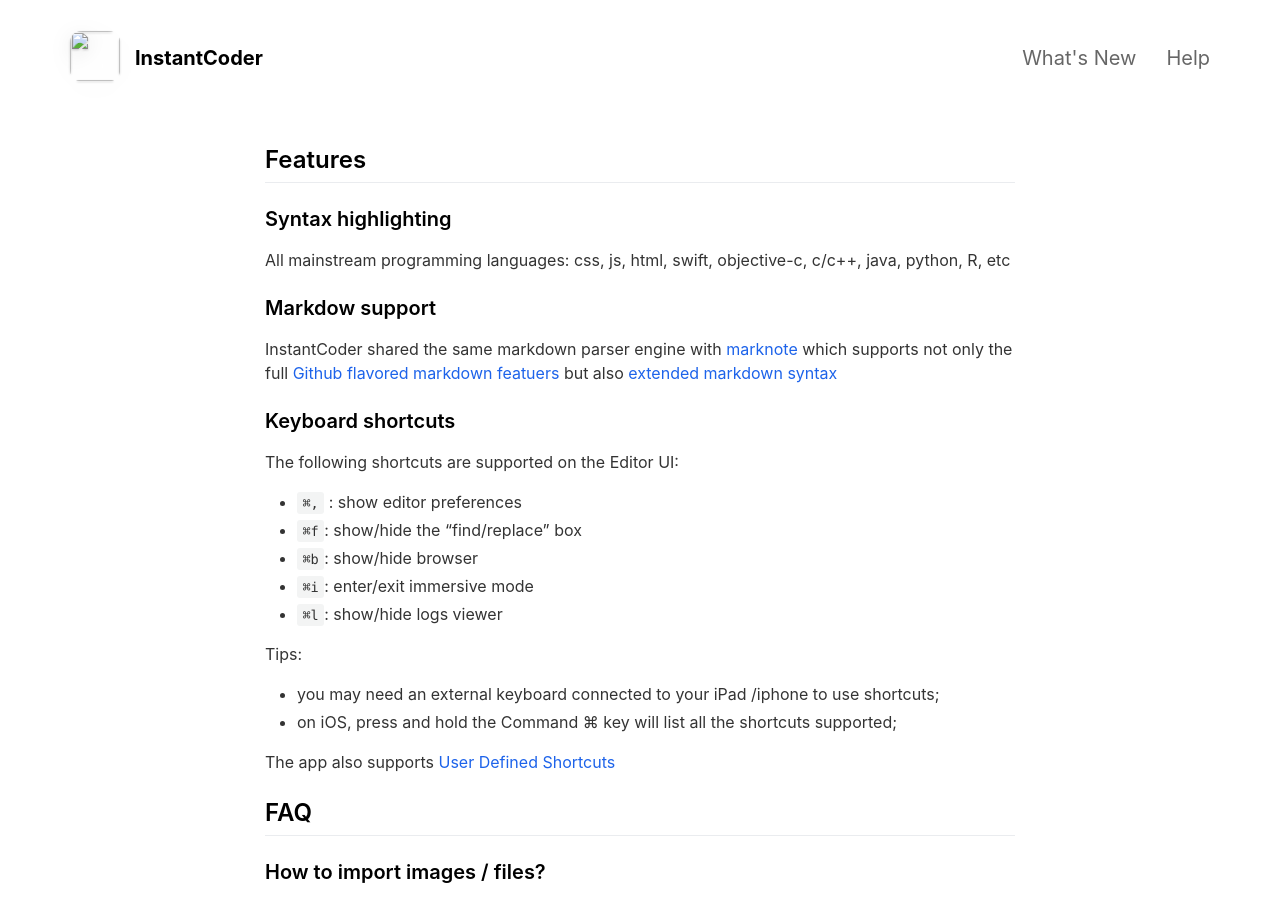
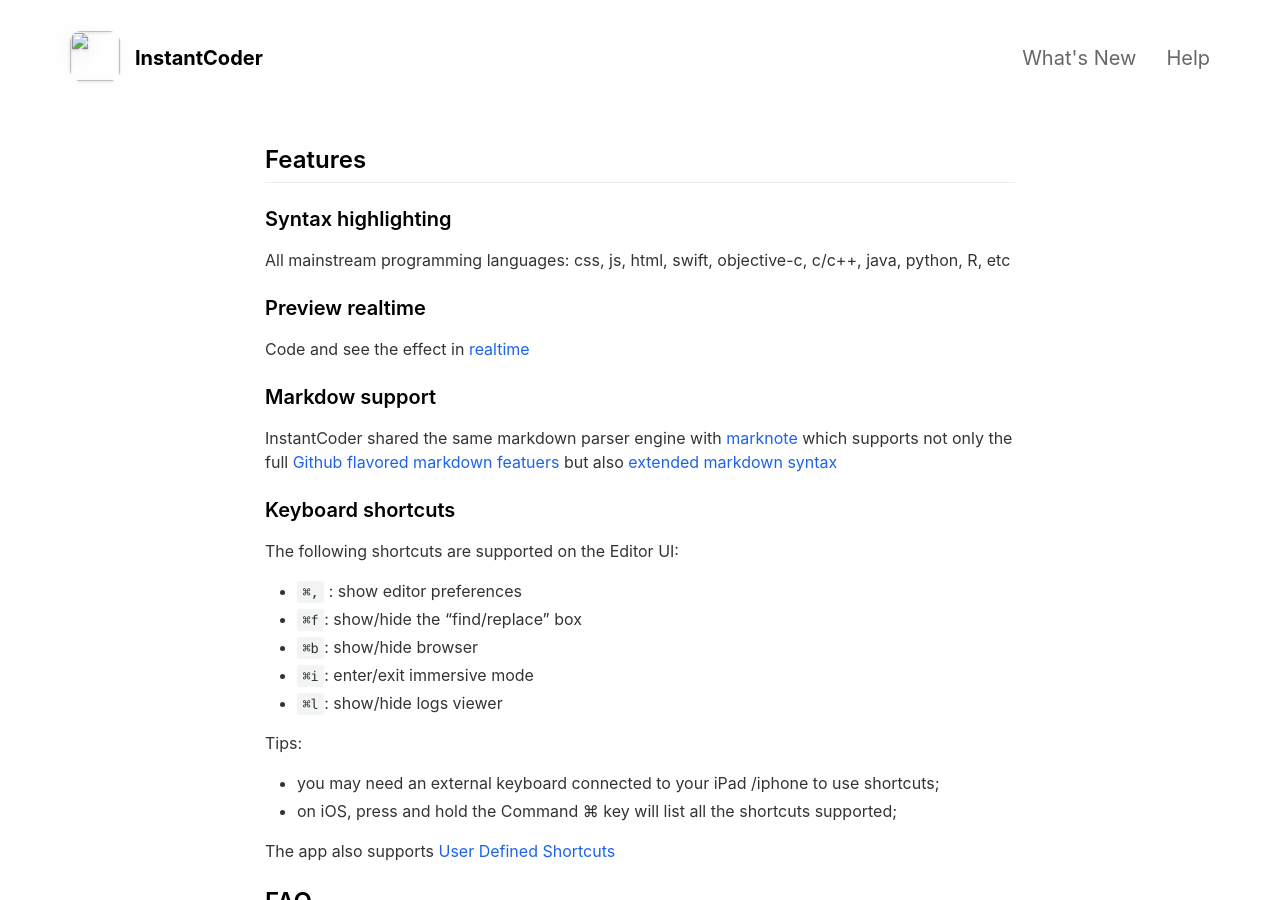
Before and after one commit to marknote/InstantCoder, a Jekyll site: the page built from _pages/help.md, in a window 1280 px wide and 900 px high. Built offline with Jekyll 4.4.1, drawn with Linux system fonts in a browser that asks for light colours; Markdown is read by kramdown in place of the engine named in the settings.

Commit message:
Update help.md

```diff
--- a/_pages/help.md
+++ b/_pages/help.md
@@ -8,6 +8,9 @@ include_in_header: true
 
 ### Syntax highlighting
 All mainstream programming languages: css, js, html, swift, objective-c, c/c++, java, python, R, etc
+
+### Preview realtime
+Code and see the effect in [realtime](/InstantCoder/realtime/)
 
 ### Markdow support
 InstantCoder shared the same markdown parser engine with [marknote](https://marknoteapp.com/) which supports not only the full
```
